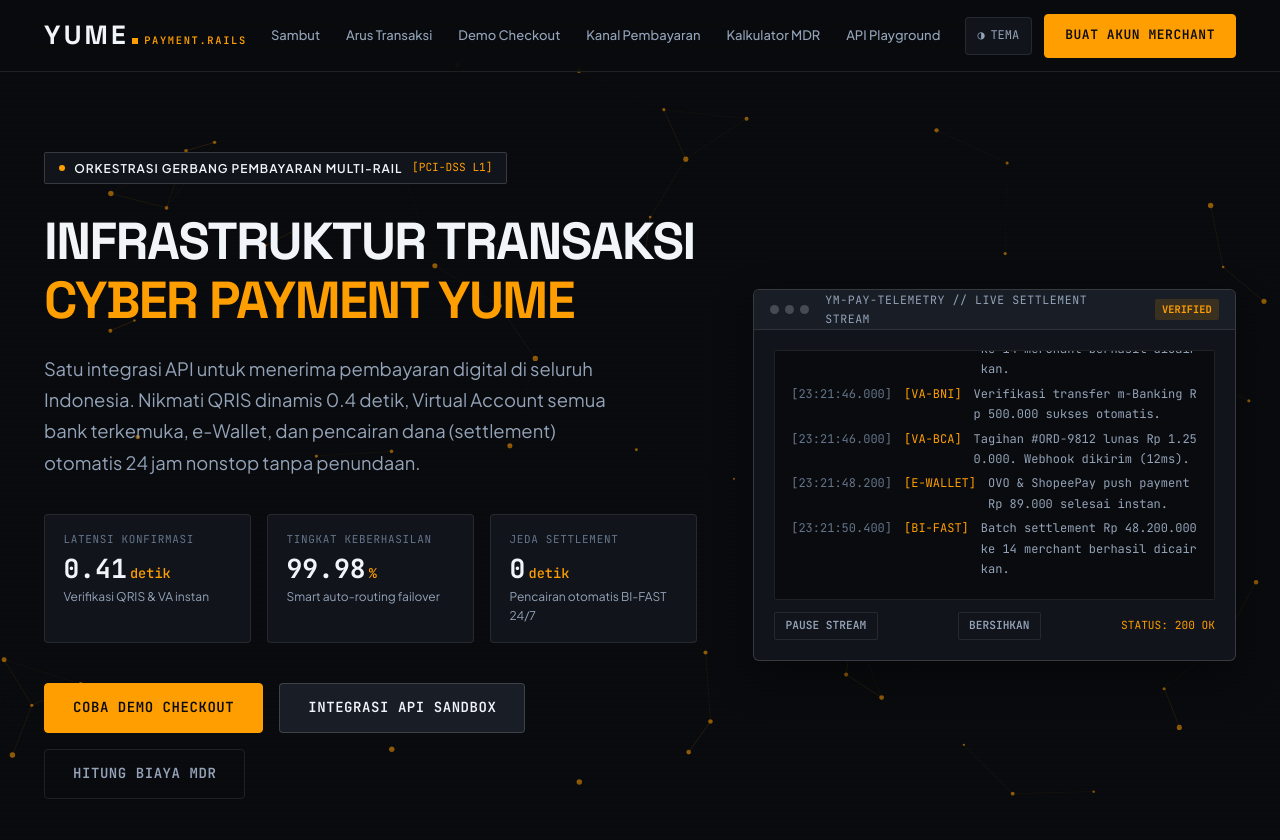
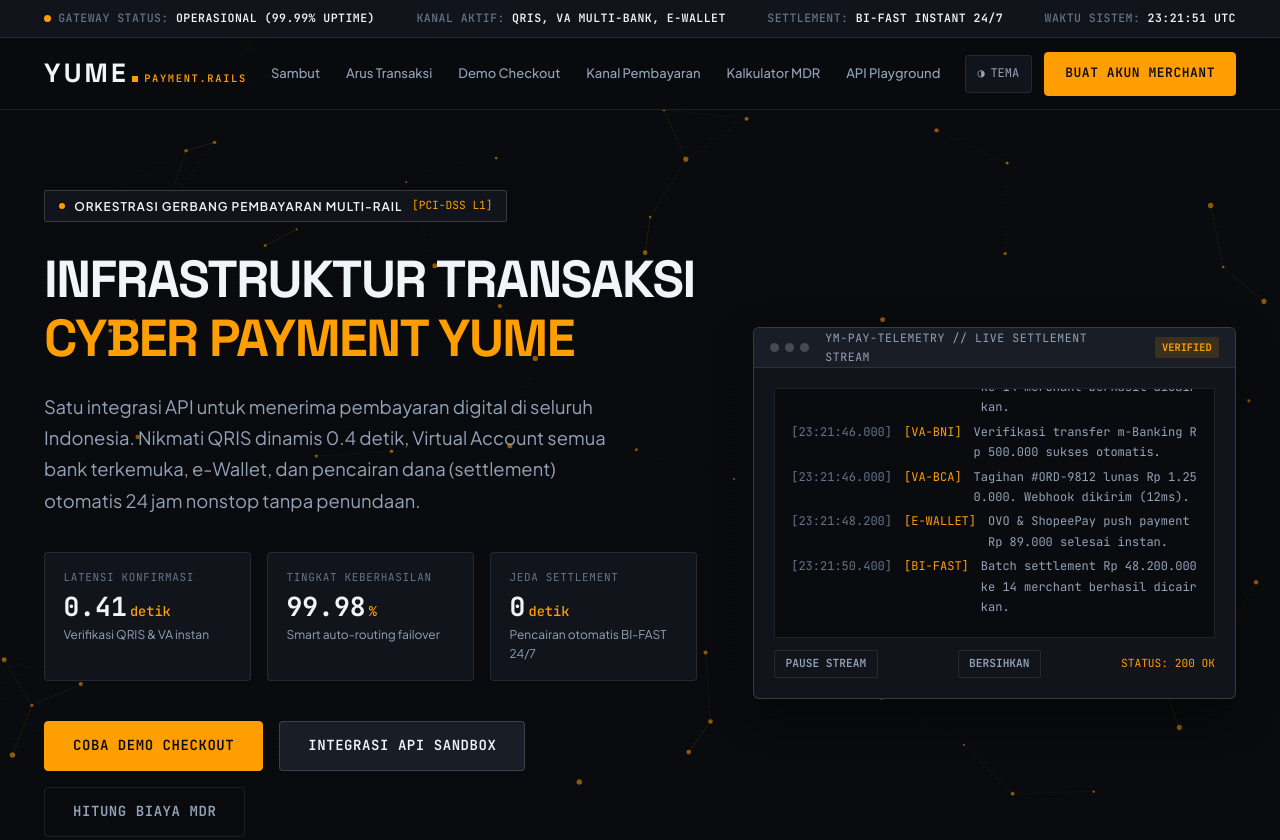
Before and after one commit to callmezext/yume-tech, a plain HTML site: page index.html in a window 1280 px wide. Shown: the top 840 px of the page. Drawn offline with Linux system fonts and the light colour scheme.

Commit message:
fix(header): enforce strictly single-line horizontal alignment for top telemetery bar and desktop navbar

```diff
--- a/index.html
+++ b/index.html
@@ -22,6 +22,29 @@
   <!-- Canvas background for interactive cyber network constellation -->
   <canvas id="cyber-canvas" aria-hidden="true"></canvas>
 
+
+  <!-- Top System Bar (Real-time telemetry banner) -->
+  <aside class="system-bar" aria-label="Status Jaringan Pembayaran">
+    <div class="system-bar-inner">
+      <div class="sys-item">
+        <span class="status-indicator online" aria-hidden="true"></span>
+        <span class="sys-label">GATEWAY STATUS:</span>
+        <span class="sys-val" id="top-network-status">OPERASIONAL (99.99% UPTIME)</span>
+      </div>
+      <div class="sys-item hide-mobile">
+        <span class="sys-label">KANAL AKTIF:</span>
+        <span class="sys-val">QRIS, VA MULTI-BANK, E-WALLET</span>
+      </div>
+      <div class="sys-item hide-tablet">
+        <span class="sys-label">SETTLEMENT:</span>
+        <span class="sys-val">BI-FAST INSTANT 24/7</span>
+      </div>
+      <div class="sys-item">
+        <span class="sys-label">WAKTU SISTEM:</span>
+        <span class="sys-val font-mono" id="live-utc-time">--:--:-- UTC</span>
+      </div>
+    </div>
+  </aside>
 
   <!-- Main Navigation Header -->
   <header class="main-header" id="top-nav">
--- a/style.css
+++ b/style.css
@@ -53,6 +53,7 @@
   /* Layout */
   --container-max: 1240px;
   --header-height: 72px;
+  --system-bar-height: 38px;
 }
 
 /* Light High-Contrast Matrix Theme (R-21, R-34: Both themes fully functional) */
@@ -97,7 +98,7 @@
   color: var(--text-main);
   background-color: var(--bg-base);
   scroll-behavior: smooth;
-  scroll-padding-top: calc(var(--header-height) + 16px);
+  scroll-padding-top: calc(var(--header-height) + var(--system-bar-height) + 16px);
   -webkit-font-smoothing: antialiased;
   -moz-osx-font-smoothing: grayscale;
 }
@@ -171,10 +172,71 @@
   opacity: 0.25;
 }
 
-/* --- Main Header & Navigation (Directly at the Top) --- */
+/* --- Top System Telemetry Bar (Strictly Single-Line Horizontal, Zero Vertical Wrap) --- */
+.system-bar {
+  position: sticky;
+  top: 0;
+  z-index: 101;
+  height: var(--system-bar-height);
+  background-color: var(--bg-surface);
+  border-bottom: 1px solid var(--border-subtle);
+  font-family: var(--font-mono);
+  font-size: 0.72rem;
+  letter-spacing: 0.04em;
+  color: var(--text-muted);
+  overflow: hidden;
+}
+
+.system-bar-inner {
+  max-width: var(--container-max);
+  margin: 0 auto;
+  padding: 0 1.5rem;
+  height: 100%;
+  display: flex;
+  align-items: center;
+  justify-content: space-between;
+  gap: clamp(0.75rem, 1.5vw, 1.5rem);
+  flex-wrap: nowrap;
+}
+
+.sys-item {
+  display: inline-flex !important;
+  flex-direction: row !important;
+  align-items: center !important;
+  gap: 0.45rem !important;
+  white-space: nowrap !important;
+  flex-shrink: 0;
+}
+
+.sys-label {
+  color: var(--text-dim);
+  white-space: nowrap;
+  font-weight: 500;
+}
+
+.sys-val {
+  color: var(--text-main);
+  font-weight: 600;
+  white-space: nowrap;
+}
+
+.status-indicator {
+  display: inline-block;
+  width: 7px;
+  height: 7px;
+  border-radius: 50%;
+  background-color: var(--accent-primary);
+  flex-shrink: 0;
+}
+
+.status-indicator.online {
+  background-color: var(--accent-primary);
+}
+
+/* --- Main Header & Navigation --- */
 .main-header {
   position: sticky;
-  top: 0;
+  top: var(--system-bar-height);
   z-index: 100;
   height: var(--header-height);
   background-color: var(--bg-overlay);
@@ -2190,6 +2252,19 @@
 
 /* --- SMALL MOBILE VIEWPORT (<= 480px / 375px / 360px) --- */
 @media (max-width: 480px) {
+  :root {
+    --system-bar-height: 32px;
+  }
+
+  .system-bar {
+    height: 32px;
+    font-size: 0.65rem;
+  }
+
+  .system-bar-inner {
+    padding: 0 0.85rem;
+  }
+
   /* Nav Container Compact */
   .nav-container {
     padding: 0 0.85rem;
```
